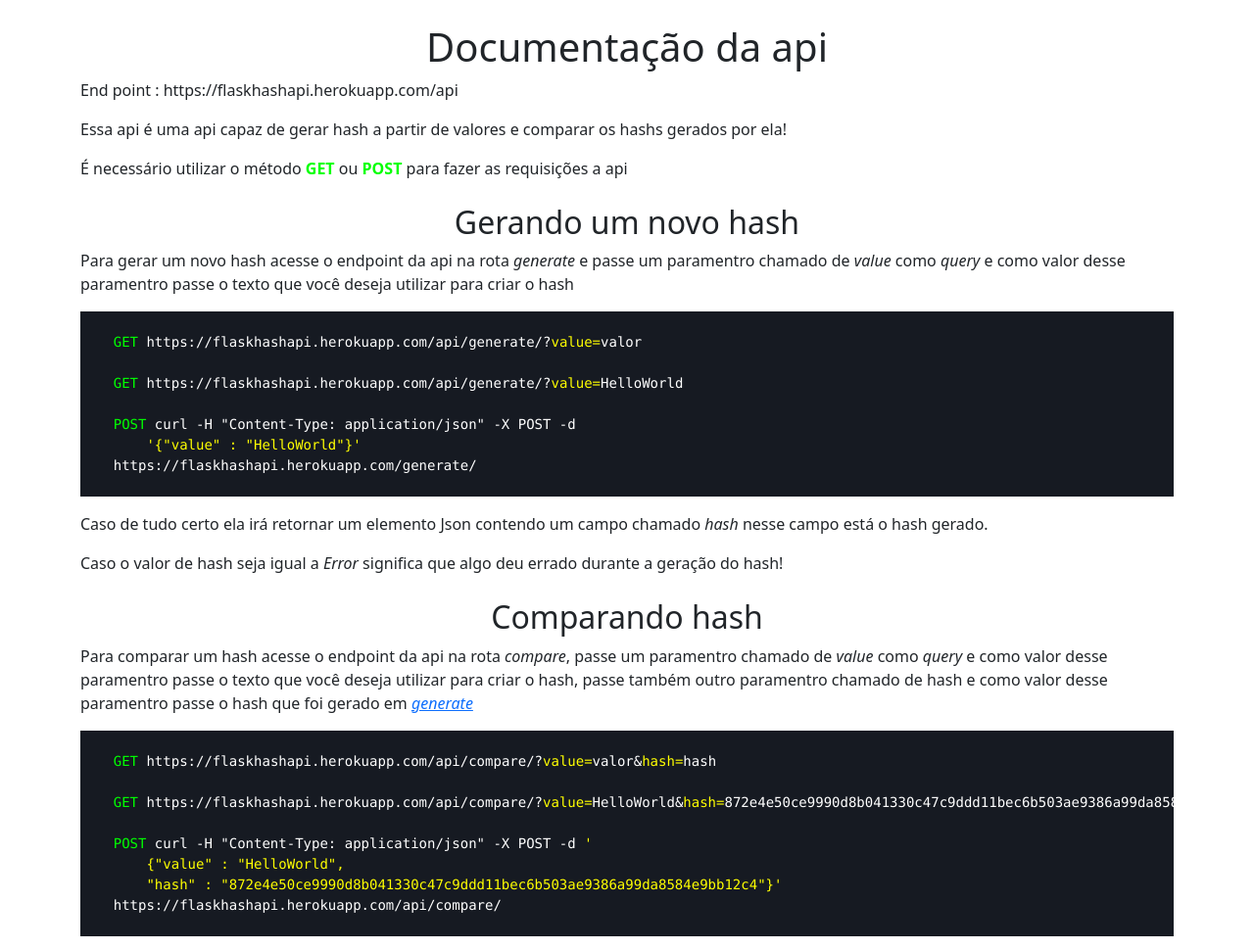
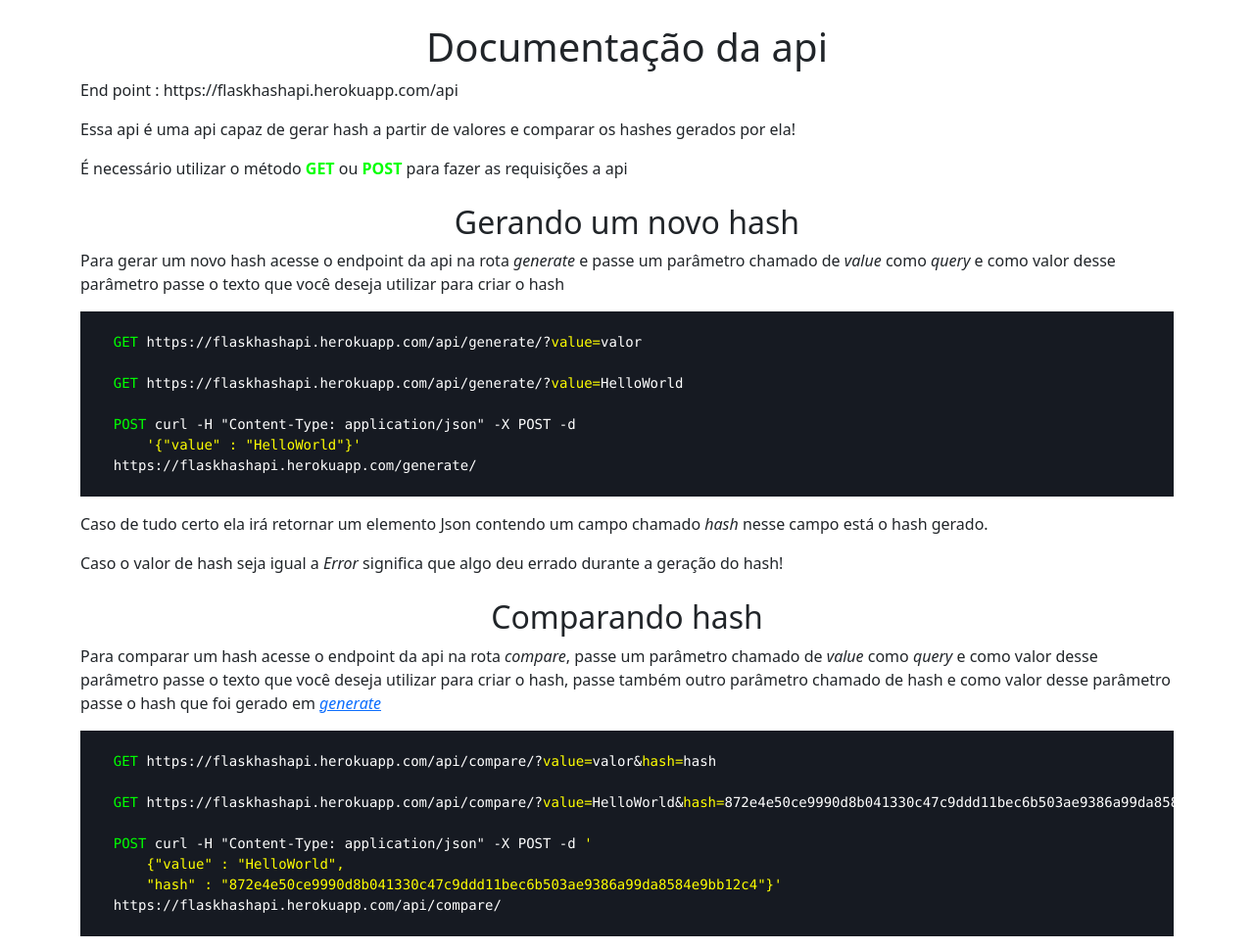
Before and after one commit to JoaoEmanuell/hash_api, a Flask app: page /docs/ in a window 1280 px wide. Shown: the part 56-1026 px from the top of the page at 98% size. Run offline with Flask 2, Linux system fonts and the light colour scheme; some libraries are stand-ins or nearby versions.

Commit message:
index.html pt-br solved gramatical erros

```diff
--- a/routers/documentation/documentation_route.py
+++ b/routers/documentation/documentation_route.py
@@ -9,5 +9,4 @@
     try :
         return render_template(f'documentation/{language}/index.html')
     except TemplateNotFound:
-        print(f'Language not found : {language}')
         return render_template('documentation/pt/index.html')
--- a/routers/documentation/templates/documentation/pt/index.html
+++ b/routers/documentation/templates/documentation/pt/index.html
@@ -15,12 +15,12 @@
             <label for="endpoint">End point : </label><a id="endpoint"> https://flaskhashapi.herokuapp.com/api</a>
         </p>
         <div>
-            <p>Essa api é uma api capaz de gerar hash a partir de valores e comparar os hashs gerados por ela!</p>
+            <p>Essa api é uma api capaz de gerar hash a partir de valores e comparar os hashes gerados por ela!</p>
             <p>É necessário utilizar o método <b><span class="green">GET</span></b> ou <b><span class="green">POST</span></b> para fazer as requisições a api</p>
         </div>
         <div class="mt-4">
             <h2 class="d-flex justify-content-center" id="new_hash">Gerando um novo hash</h2>
-        <p>Para gerar um novo hash acesse o endpoint da api na rota <i>generate</i> e passe um paramentro chamado de <i>value</i> como <i>query</i> e como valor desse paramentro passe o texto que você deseja utilizar para criar o hash</p>
+        <p>Para gerar um novo hash acesse o endpoint da api na rota <i>generate</i> e passe um parâmetro chamado de <i>value</i> como <i>query</i> e como valor desse parâmetro passe o texto que você deseja utilizar para criar o hash</p>
     <pre translate="no">
 <code>
     <span class="green">GET</span> https://flaskhashapi.herokuapp.com/api/generate/?<span class="yellow">value=</span>valor
@@ -37,7 +37,7 @@
         </div>
         <div class="mt-4">
             <h2 class="d-flex justify-content-center" id="compare_hash">Comparando hash</h2>
-            <p>Para comparar um hash acesse o endpoint da api na rota <i>compare</i>, passe um paramentro chamado de <i>value</i> como <i>query</i> e como valor desse paramentro passe o texto que você deseja utilizar para criar o hash, passe também outro paramentro chamado de hash e como valor desse paramentro passe o hash que foi gerado em <i><a href="#new_hash">generate</a></i></p>
+            <p>Para comparar um hash acesse o endpoint da api na rota <i>compare</i>, passe um parâmetro chamado de <i>value</i> como <i>query</i> e como valor desse parâmetro passe o texto que você deseja utilizar para criar o hash, passe também outro parâmetro chamado de hash e como valor desse parâmetro passe o hash que foi gerado em <i><a href="#new_hash">generate</a></i></p>
     <pre translate="no">
 <code>
     <span class="green">GET</span> https://flaskhashapi.herokuapp.com/api/compare/?<span class="yellow">value=</span>valor&<span class="yellow">hash=</span>hash
```
